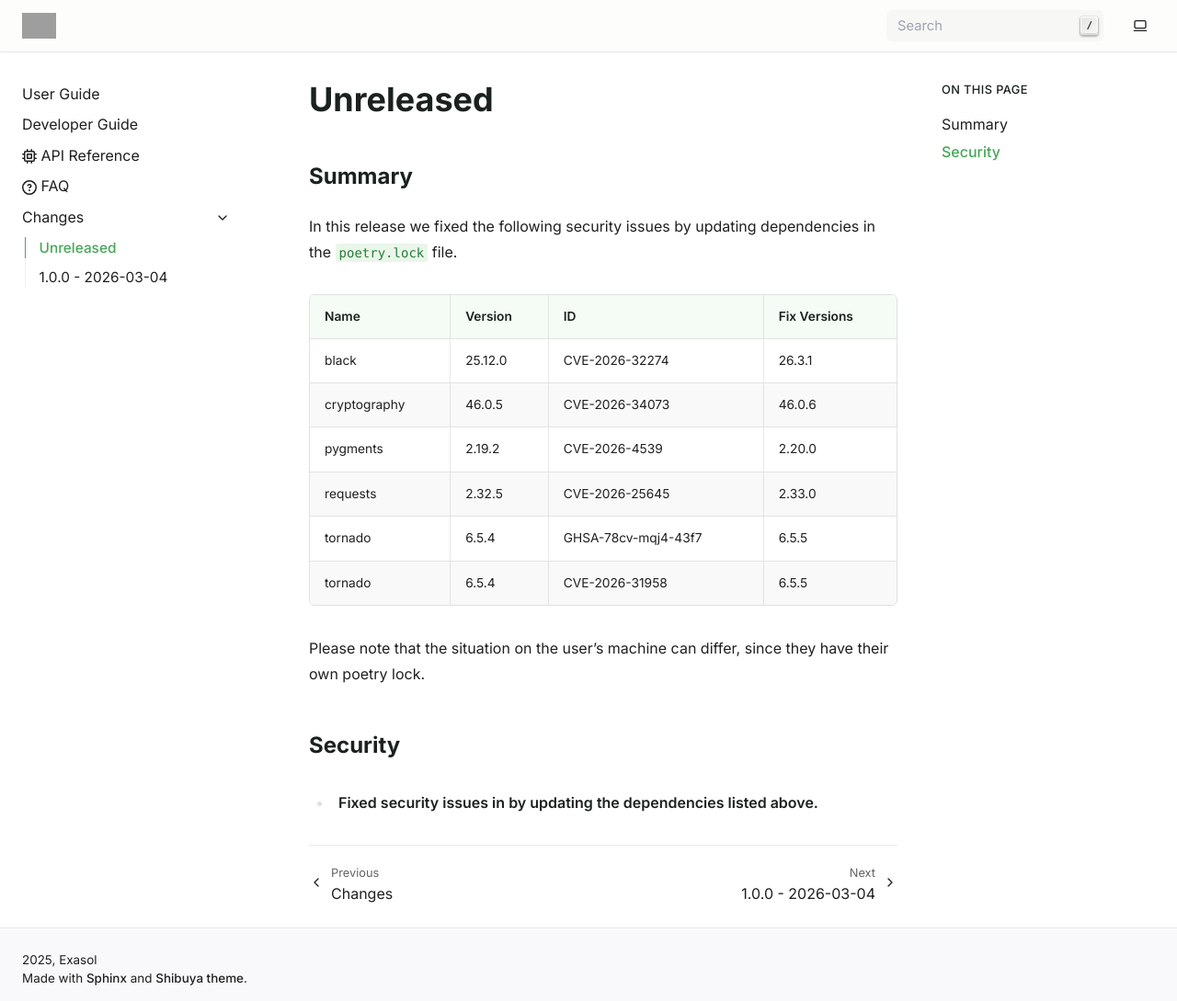
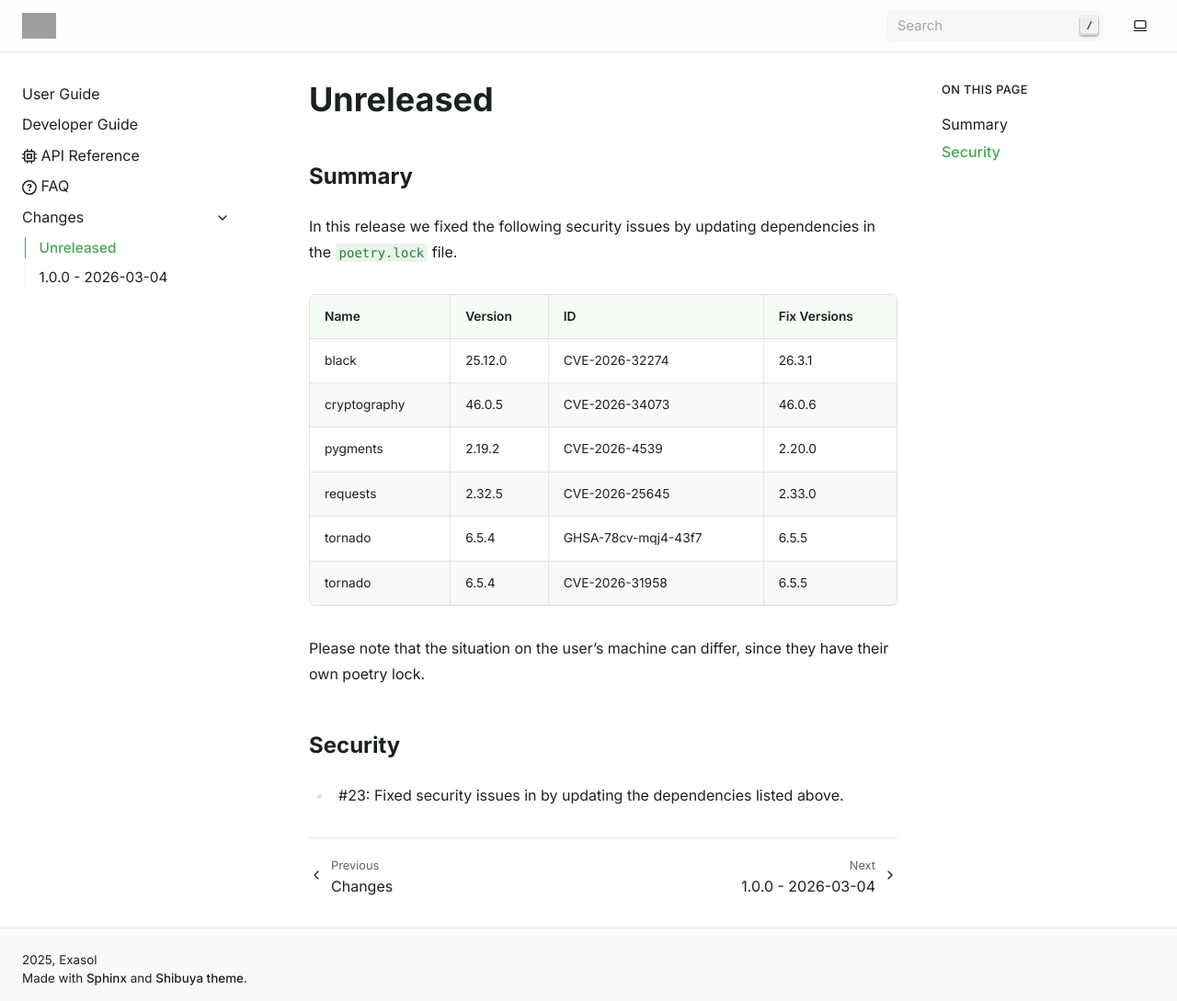
Before and after one commit to exasol/test-db-builder-python, a Sphinx documentation site: the page built from doc/changes/unreleased.md, in a window 1280 px wide and 1089 px high. Shown: the whole window at 92% size. Built offline with Sphinx 7.4.7, drawn with Linux system fonts in a browser that asks for light colours; grey boxes are pictures that could not be loaded.

Commit message:
Added PR number to changelog.

```diff
--- a/doc/changes/unreleased.md
+++ b/doc/changes/unreleased.md
@@ -17,4 +17,4 @@ Please note that the situation on the user's machine can differ, since they have
 
 ## Security
 
-* # Fixed security issues in by updating the dependencies listed above.
+* #23: Fixed security issues in by updating the dependencies listed above.
```
